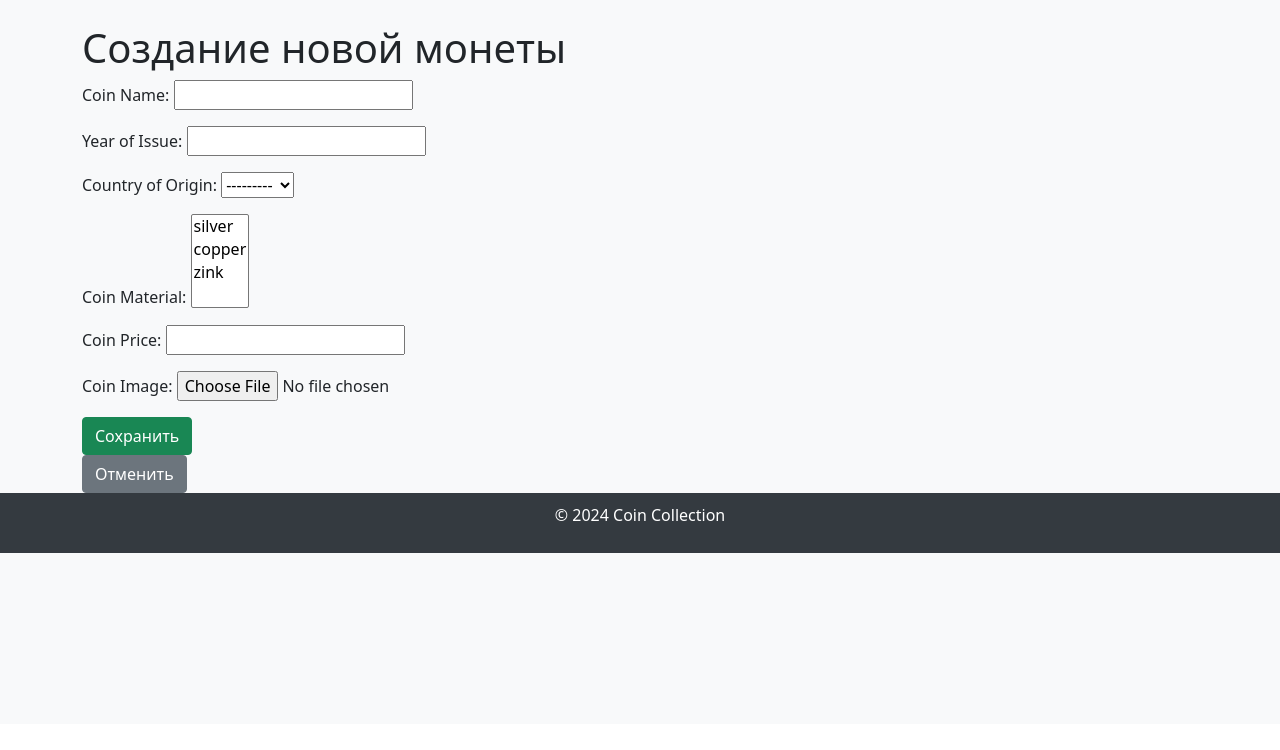
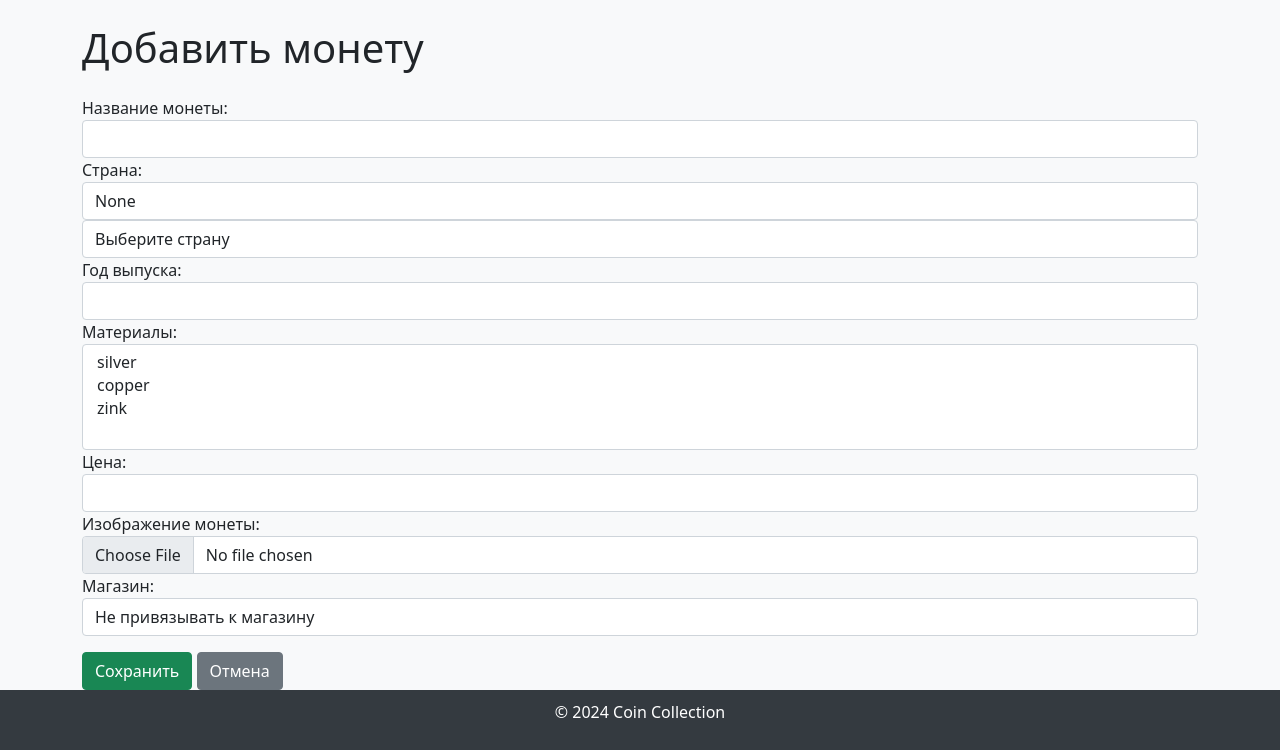
Before and after one commit to borriskiz/finalDjangoProject, a Django app: page /coin/new/ in a window 1280 px wide. Shown: the part 76-826 px from the top of the page. Before the commit the page ends 629 px from the top, so only its background shows below. Run offline with Django 5.2, Linux system fonts and the light colour scheme; data comes from the database, SQL or seed files in the repository; some libraries are stand-ins or nearby versions.

Commit message:
fixed create

```diff
--- a/coindb/views.py
+++ b/coindb/views.py
@@ -1,7 +1,7 @@
 
 from django.views.generic import ListView, DetailView, CreateView, UpdateView, DeleteView
 from django.urls import reverse_lazy
-from coindb.models import Coin
+from coindb.models import Coin, Country, Shop
 from coindb.filters import CoinFilterSet  # если ты хочешь использовать фильтрацию
 
 # Список монет
@@ -35,6 +35,12 @@
     def get_success_url(self):
         return reverse_lazy('coin_detail', kwargs={'pk': self.object.pk})  # Перенаправление после успешного сохранения
 
+    def get_context_data(self, **kwargs):
+        context = super().get_context_data(**kwargs)
+        # Можно дополнительно передать данные, если нужно
+        context['countries'] = Country.objects.all()
+        context['shops'] = Shop.objects.all()
+        return context
 # Обновление монеты
 class CoinUpdateView(UpdateView):
     model = Coin
--- a/finalDjangoProject/settings.py
+++ b/finalDjangoProject/settings.py
@@ -41,6 +41,7 @@
     'django.contrib.staticfiles',
     'django_filters',
     'bootstrap5',
+    'widget_tweaks',
     'coindb',
 ]
 
--- a/templates/coin/coin_form.html
+++ b/templates/coin/coin_form.html
@@ -1,27 +1,62 @@
 {% extends 'base.html' %}
+{% load widget_tweaks %}
 
-{% block title %}
-    {% if coin.pk %}
-        Редактирование монеты
-    {% else %}
-        Создание новой монеты
-    {% endif %}
-{% endblock %}
+{% block title %}Добавить монету{% endblock %}
 
 {% block content %}
-    <h1>
-        {% if coin.pk %}
-            Редактирование монеты
-        {% else %}
-            Создание новой монеты
-        {% endif %}
-    </h1>
+    <h1 class="mb-4">Добавить монету</h1>
 
     <form method="post" enctype="multipart/form-data">
         {% csrf_token %}
-        {{ form.as_p }}
-        <button type="submit" class="btn btn-success">Сохранить</button>
+
+        <div class="form-group">
+            <label for="id_name">Название монеты:</label>
+            {{ form.name|add_class:"form-control" }}
+        </div>
+
+        <div class="form-group">
+            <label for="id_country">Страна:</label>
+            <input type="text" name="country" class="form-control" value="{{ form.country.value }}">
+            <!-- Выводим список стран ниже -->
+            <select name="country_list" class="form-control">
+                <option value="">Выберите страну</option>
+                {% for country in countries %}
+                    <option value="{{ country.id }}" {% if country.id == form.country.value %}selected{% endif %}>{{ country.name }}</option>
+                {% endfor %}
+            </select>
+        </div>
+
+        <div class="form-group">
+            <label for="id_year">Год выпуска:</label>
+            {{ form.year|add_class:"form-control" }}
+        </div>
+
+        <div class="form-group">
+            <label for="id_material">Материалы:</label>
+            {{ form.material|add_class:"form-control" }}
+        </div>
+
+        <div class="form-group">
+            <label for="id_price">Цена:</label>
+            {{ form.price|add_class:"form-control" }}
+        </div>
+
+        <div class="form-group">
+            <label for="id_image">Изображение монеты:</label>
+            <input type="file" name="image" class="form-control">
+        </div>
+
+        <div class="form-group">
+            <label for="id_shop">Магазин:</label>
+            <select name="shop" class="form-control">
+                <option value="">Не привязывать к магазину</option>
+                {% for shop in shops %}
+                    <option value="{{ shop.id }}" {% if shop.id == form.shop.value %}selected{% endif %}>{{ shop.name }}</option>
+                {% endfor %}
+            </select>
+        </div>
+
+        <button type="submit" class="btn btn-success mt-3">Сохранить</button>
+        <a href="{% url 'coin_list' %}" class="btn btn-secondary mt-3">Отмена</a>
     </form>
-
-    <a href="{% url 'coin_list' %}" class="btn btn-secondary">Отменить</a>
 {% endblock %}
```
Also changed, not shown: templates/coin/coin_list.html (+26 -18 lines), templates/base.html (line endings or trailing spaces).
